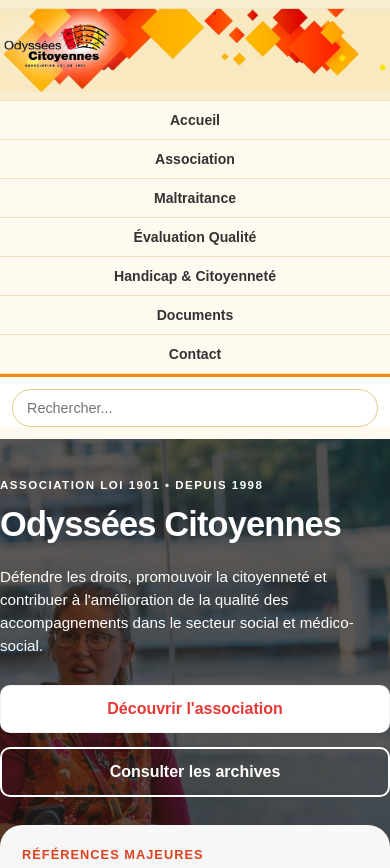
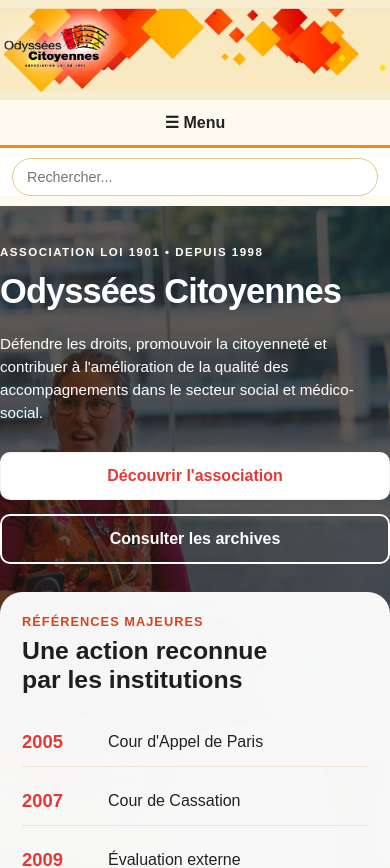
Before and after one commit to DanielCoutellec/odyssees-citoyennes, a Next.js app: page / in a window 390 px wide. Shown: the top 868 px of the page. Built offline with nearby package versions, Linux system fonts and the light colour scheme.

Commit message:
Menu mobile compact et corrections responsive

```diff
--- a/app/globals.css
+++ b/app/globals.css
@@ -1525,4 +1525,73 @@
     padding: 10px 14px;
     font-size: 0.9rem;
   }
-}
+}/* =====================================================
+   MENU MOBILE COMPACT
+   ===================================================== */
+
+.mobile-nav {
+  display: none;
+}
+
+@media (max-width: 650px) {
+  .desktop-nav {
+    display: none;
+  }
+
+  .mobile-nav {
+    display: block;
+    width: 100%;
+    background: #fffaf0;
+    border-bottom: 3px solid #f28c18;
+  }
+
+  .mobile-nav-toggle {
+    display: block;
+    width: 100%;
+
+    padding: 13px 16px;
+
+    border: 0;
+    background: #fffaf0;
+
+    color: #222;
+
+    font: inherit;
+    font-weight: 800;
+    text-align: center;
+
+    cursor: pointer;
+  }
+
+  .mobile-nav-toggle:hover {
+    background: #f8edcf;
+  }
+
+  .mobile-nav-menu {
+    display: flex;
+    flex-direction: column;
+    border-top: 1px solid #ead7aa;
+  }
+
+  .mobile-nav-menu a {
+    display: block;
+
+    padding: 11px 15px;
+
+    color: #222;
+    text-decoration: none;
+    text-align: center;
+    font-weight: 700;
+
+    border-bottom: 1px solid #ead7aa;
+  }
+
+  .mobile-nav-menu a:hover {
+    background: #f8edcf;
+    color: #d94420;
+  }
+
+  .site-search {
+    margin: 10px auto;
+  }
+}
--- a/app/layout.tsx
+++ b/app/layout.tsx
@@ -1,6 +1,8 @@
 import type { Metadata } from "next";
 import "./globals.css";
+
 import SiteSearch from "../components/SiteSearch";
+import MobileNav from "../components/MobileNav";
 
 export const metadata: Metadata = {
   title: {
@@ -28,7 +30,7 @@
         <header className="site-header">
           <div className="header-inner">
 
-            {/* LOGO / BANNIÈRE */}
+            {/* BANNIÈRE / LOGO */}
             <a href="/" className="logo">
               <img
                 src="/logo-odyssees.png"
@@ -38,9 +40,12 @@
             </a>
 
 
-            {/* NAVIGATION PRINCIPALE */}
+            {/* =================================================
+                NAVIGATION DESKTOP
+                ================================================= */}
+
             <nav
-              className="main-nav"
+              className="main-nav desktop-nav"
               aria-label="Navigation principale"
             >
               <a href="/">
@@ -73,7 +78,17 @@
             </nav>
 
 
-            {/* MOTEUR DE RECHERCHE */}
+            {/* =================================================
+                NAVIGATION MOBILE
+                ================================================= */}
+
+            <MobileNav />
+
+
+            {/* =================================================
+                MOTEUR DE RECHERCHE
+                ================================================= */}
+
             <SiteSearch />
 
           </div>
@@ -81,7 +96,7 @@
 
 
         {/* =====================================================
-            CONTENU DES PAGES
+            CONTENU
             ===================================================== */}
 
         {children}
@@ -92,10 +107,10 @@
             ===================================================== */}
 
         <footer className="site-footer">
-
           <div className="container footer-grid">
 
             {/* COLONNE GAUCHE */}
+
             <div className="footer-info">
 
               <h3>
@@ -125,11 +140,11 @@
 
 
             {/* COLONNE DROITE */}
+
             <nav
               className="footer-links"
               aria-label="Informations légales"
             >
-
               <a href="/mentions-legales">
                 Mentions légales
               </a>
@@ -145,11 +160,9 @@
               <a href="/contact">
                 Contact
               </a>
-
             </nav>
 
           </div>
-
         </footer>
 
       </body>
--- /dev/null
+++ b/components/MobileNav.tsx
@@ -0,0 +1,39 @@
+"use client";
+
+import { useState } from "react";
+
+export default function MobileNav() {
+  const [open, setOpen] = useState(false);
+
+  return (
+    <div className="mobile-nav">
+      <button
+        type="button"
+        className="mobile-nav-toggle"
+        onClick={() => setOpen((value) => !value)}
+        aria-expanded={open}
+        aria-controls="mobile-menu"
+      >
+        ☰ Menu
+      </button>
+
+      {open && (
+        <nav
+          id="mobile-menu"
+          className="mobile-nav-menu"
+          aria-label="Navigation mobile"
+        >
+          <a href="/">Accueil</a>
+          <a href="/association">Association</a>
+          <a href="/maltraitance">Maltraitance</a>
+          <a href="/evaluation-qualite">Évaluation Qualité</a>
+          <a href="/handicap-citoyennete">
+            Handicap & Citoyenneté
+          </a>
+          <a href="/documents">Documents</a>
+          <a href="/contact">Contact</a>
+        </nav>
+      )}
+    </div>
+  );
+}
```
